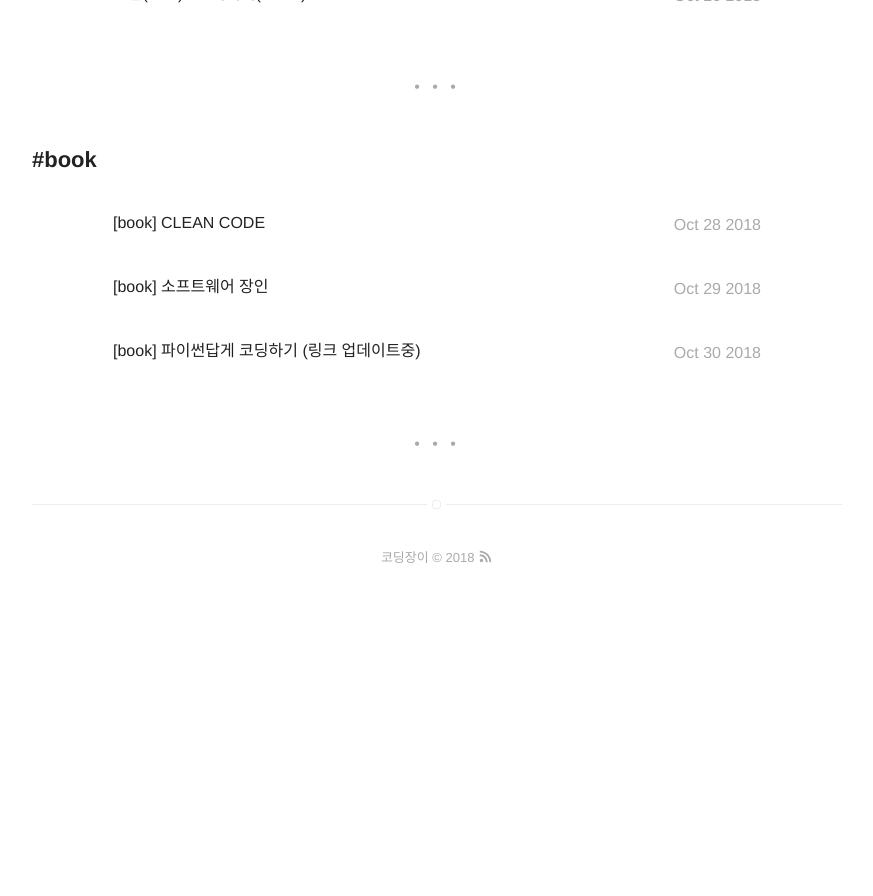
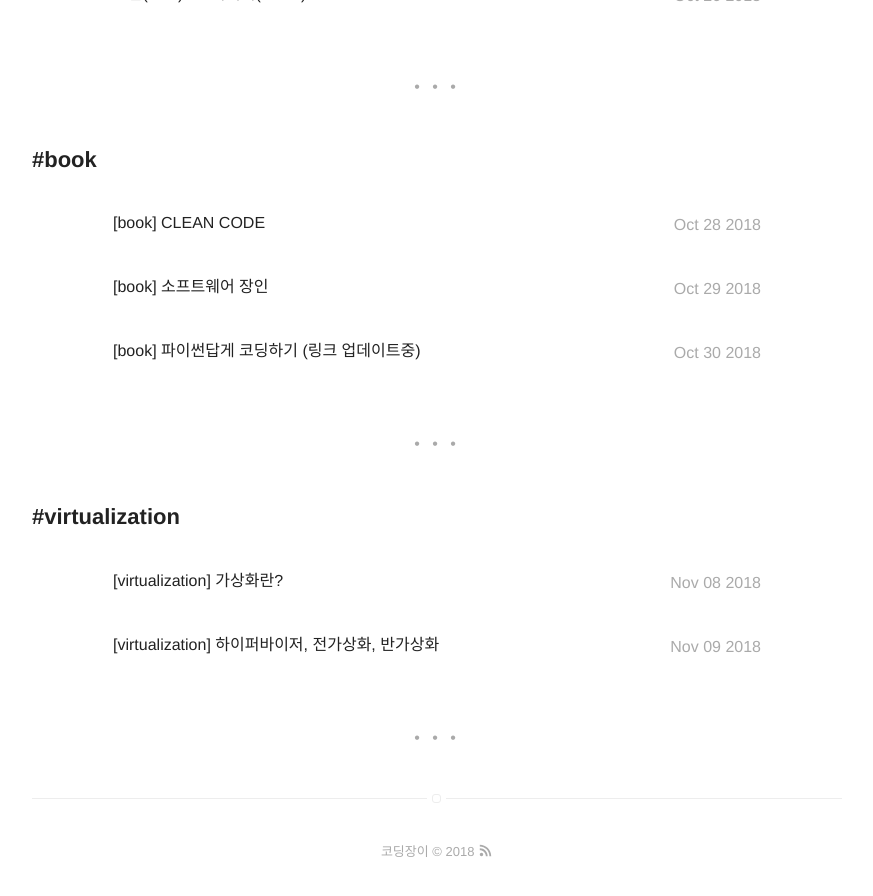
Before and after one commit to itholic/itholic.github.io, a Jekyll site: the page built from tags.html, in a window 1280 px wide and 900 px high, scrolled down 5616 px. Shown: the top 896 px of the window, without its empty margins (203-1076 px from the left). Built offline with Jekyll 4.4.1, drawn with Linux system fonts in a browser that asks for light colours; before the commit the page ends 6222 px from its top, so only the background shows below that.

Commit message:
[virtualization] add tag

```diff
--- a/_posts/etc/2018-11-08-virtualization.md
+++ b/_posts/etc/2018-11-08-virtualization.md
@@ -3,6 +3,7 @@ title: "[virtualization] 가상화란?"
 layout: post
 tag:
 - etc
+- virtualization
 category: etc
 author: itholic
 sitemap:
--- a/_posts/etc/2018-11-09-hypervisor.md
+++ b/_posts/etc/2018-11-09-hypervisor.md
@@ -3,6 +3,7 @@ title: "[virtualization] 하이퍼바이저, 전가상화, 반가상화"
 layout: post
 tag:
 - etc
+- virtualization
 category: etc
 author: itholic
 sitemap:
```
